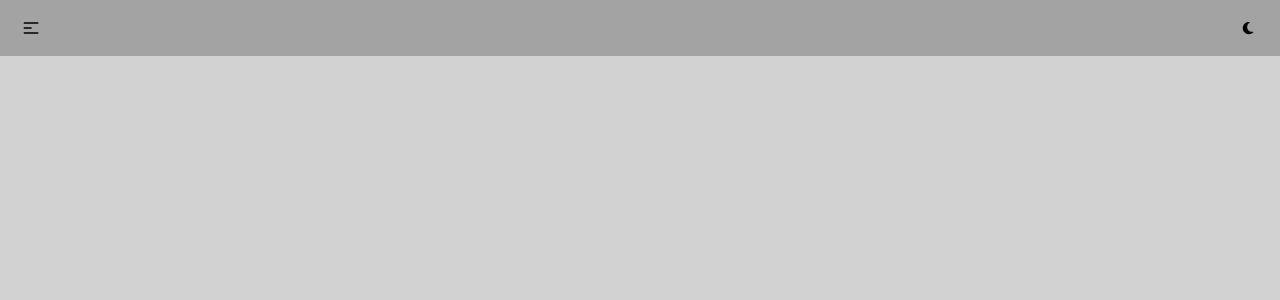
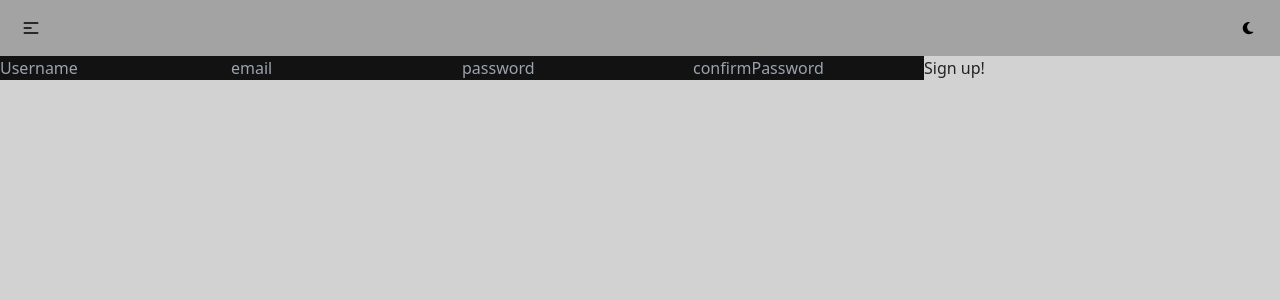
Before and after one commit to RabbitHole26/simple-todo-list, a React (Vite) app: page /sign-up in a window 1280 px wide. Before the commit this address had no page. Shown: the top 300 px of the page. Built offline with nearby package versions, Linux system fonts and the light colour scheme.

Commit message:
add sing-up page test

```diff
--- a/package.json
+++ b/package.json
@@ -15,6 +15,7 @@
     "@fortawesome/free-regular-svg-icons": "^6.5.2",
     "@fortawesome/free-solid-svg-icons": "^6.5.2",
     "@fortawesome/react-fontawesome": "^0.2.0",
+    "axios": "^1.7.2",
     "react": "^18.2.0",
     "react-dom": "^18.2.0",
     "react-router-dom": "^6.22.3",
--- a/src/App.jsx
+++ b/src/App.jsx
@@ -4,11 +4,12 @@ import { ThemeProvider } from './context/ThemeContext'
 import { ItemsProvider } from './context/ItemsContext'
 import { ErrorProvider } from './context/ErrorContext'
 import { RefProvider } from './context/RefContext'
+import { ListProvider } from './context/ListContext'
 import HomePage from './pages/HomePage/HomePage'
 import About from './pages/About/About'
 import Layout from './components/Layout/Layout'
+import SingUp from './pages/SingUp/SingUp'
 import './App.css'
-import { ListProvider } from './context/ListContext'
 
 function App() {
   return (
@@ -22,6 +23,7 @@ function App() {
                   <Routes>
                     <Route path="/" element={<HomePage />} />
                     <Route path="about" element={<About />} />
+                    <Route path="sign-up" element={<SingUp />} />
                   </Routes>
                 </Layout>
               </ThemeProvider>
--- /dev/null
+++ b/src/pages/SingUp/SingUp.jsx
@@ -0,0 +1,107 @@
+import { useState } from "react"
+import axios from "axios"
+
+const SingUp = () => {
+  const [username, setUsername] = useState('')
+  const [email, setEmail] = useState('')
+  const [password, setPassword] = useState('')
+  const [confirmPassword, setConfirmPassword] = useState('')
+  const [error, setError] = useState([])
+  const [requestSuccessful, setRequestSuccessful] = useState('')
+
+  const onChangeHandler = (e, setter) => {
+    setter(e.target.value)
+  }
+
+  const createUser = async (e) => {
+    try {
+      e.preventDefault()
+
+      const data = {username, email, password, confirmPassword}
+
+      const response = await axios.post(
+        'https://todo-app-backend-ja27.onrender.com/sign-up',
+        data
+      )
+
+      setUsername('')
+      setEmail('')
+      setPassword('')
+      setConfirmPassword('')
+      setRequestSuccessful(response.data.message)
+      setError([])
+    } catch (error) {
+      setError(error.response?.data.message)
+    }
+  }
+
+  return (
+    <div>
+      <form action="">
+        <input
+          onChange={(e) => {
+            onChangeHandler(e, setUsername)
+          }}
+          value={username}
+          type="text"
+          placeholder="Username"
+        />
+
+        <input
+          onChange={(e) => {
+            onChangeHandler(e, setEmail)
+          }}
+          value={email}
+          type="text"
+          placeholder="email"
+        />
+
+        <input
+          onChange={(e) => {
+            onChangeHandler(e, setPassword)
+          }}
+          value={password}
+          type="text"
+          placeholder="password"
+        />
+
+        <input
+          onChange={(e) => {
+            onChangeHandler(e, setConfirmPassword)
+          }}
+          value={confirmPassword}
+          type="text"
+          placeholder="confirmPassword"
+        />
+
+        <button
+          type="submit"
+          onClick={(e) => {createUser(e)}}
+        >
+          Sign up!
+        </button>
+      </form>
+
+      {error.length > 0 &&
+        <ul>
+          {error.map((item, index) => (
+            <li key={index}>
+              {item?.username}
+              {item?.email}
+              {item?.password}
+              {item?.confirmPassword}
+            </li>
+          ))}
+        </ul>
+      }
+
+      {requestSuccessful.length > 0 &&
+        <div>
+          {requestSuccessful}
+        </div>
+      }
+    </div>
+  )
+}
+
+export default SingUp
```
Also changed, not shown: 1 other file (tests, documents, lock files or other folders).
